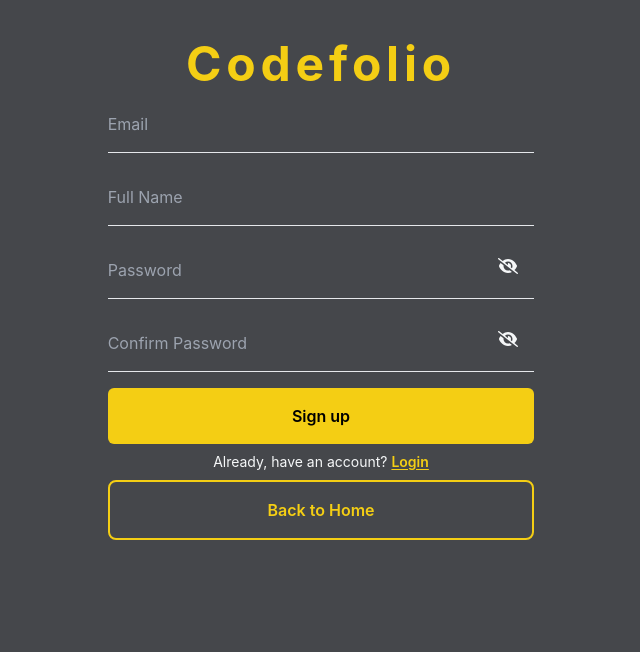
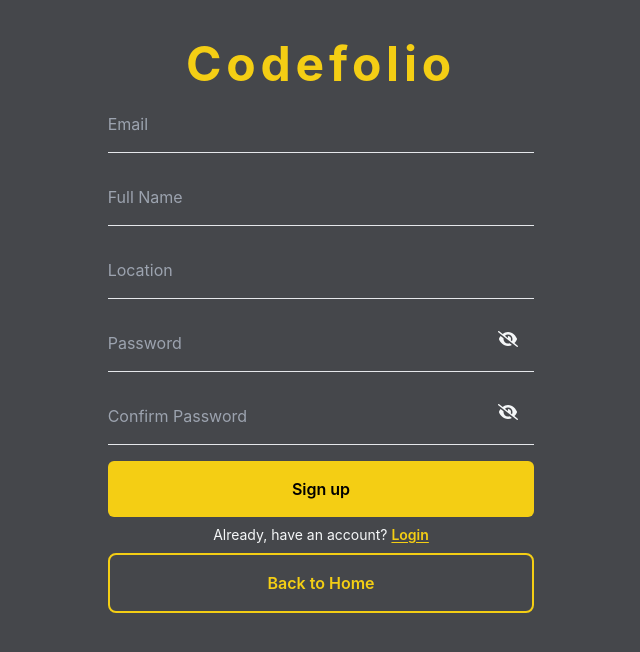
Before and after one commit to BoraKostem/CodefolioFrontend, a React (Create React App) app in the folder frontend/: page /signup in a window 1280 px wide. Shown: the top 652 px of the page, without its empty margins (319-959 px from the left). Built offline with nearby package versions, Linux system fonts and the light colour scheme.

Commit message:
location added on sign up

```diff
--- a/frontend/src/components/SearchBar.jsx
+++ b/frontend/src/components/SearchBar.jsx
@@ -1,6 +1,7 @@
 import React, { useEffect, useState } from 'react';
 import { useNavigate } from 'react-router-dom';
 import { API_BASE_URL } from '../utils/config';
+import Footer from './Footer';
 
 
 const Home = () => {
@@ -101,12 +102,13 @@ const Home = () => {
                             />
                             <div>
                                 <h2 className="text-lg font-bold">{result.name}</h2>
-                                <p className="text-gray-600">{result.location || ' '}</p>
+                                <p className="text-gray-600 text-start">{result.location || ' '}</p>
                             </div>
                         </div>
                     ))}
                 </div>
             )}
+
         </div>
     );
 }
--- a/frontend/src/pages/Home/HomePage.jsx
+++ b/frontend/src/pages/Home/HomePage.jsx
@@ -45,7 +45,7 @@ function HomePage() {
       <div>
       <SearchBar />
       </div>
-      <Footer />
+
     </div>
   );
 }
--- a/frontend/src/pages/SignUp/SignupForm.jsx
+++ b/frontend/src/pages/SignUp/SignupForm.jsx
@@ -14,6 +14,7 @@ const SignupForm = () => {
     const initialValues = {
         email: '',
         fullName: '',
+        location: '', // Added location field
         password: '',
         confirmPassword: '',
     };
@@ -21,6 +22,7 @@ const SignupForm = () => {
     const validationSchema = Yup.object({
         email: Yup.string().email('Invalid email format').required('Email is required'),
         fullName: Yup.string().required('Full Name is required'),
+        location: Yup.string().required('Location is required'), // Validation for location
         password: Yup.string().min(6, 'Password must be at least 6 characters').required('Password is required'),
         confirmPassword: Yup.string()
             .oneOf([Yup.ref('password'), null], 'Passwords must match')
@@ -38,7 +40,8 @@ const SignupForm = () => {
                 body: JSON.stringify({
                     email: values.email,
                     password: values.password,
-                    name: values.fullName
+                    name: values.fullName,
+                    location: values.location, // Added location to the request
                 })
             });
 
@@ -115,6 +118,15 @@ const SignupForm = () => {
                                 />
                                 <ErrorMessage name="fullName" component="div" className="text-red-500 text-sm" />
                             </div>
+                            <div>
+                                <Field
+                                    type="text"
+                                    name="location" // New location field
+                                    placeholder="Location"
+                                    className="w-full py-4 my-2 bg-transparent border-b outline-none codefolio-white"
+                                />
+                                <ErrorMessage name="location" component="div" className="text-red-500 text-sm" />
+                            </div>
                             <div className='relative'>
                                 <Field
                                     type={showPassword ? "text" : "password"}
```
